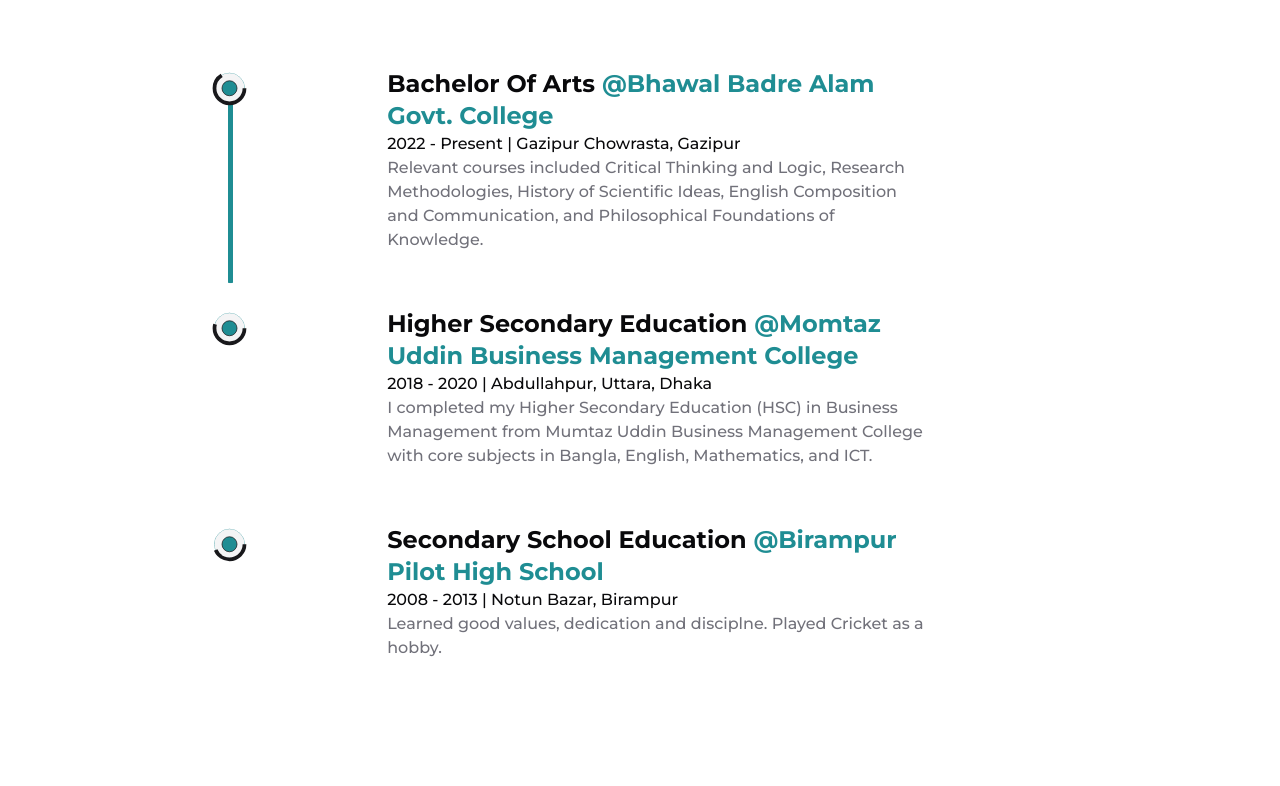
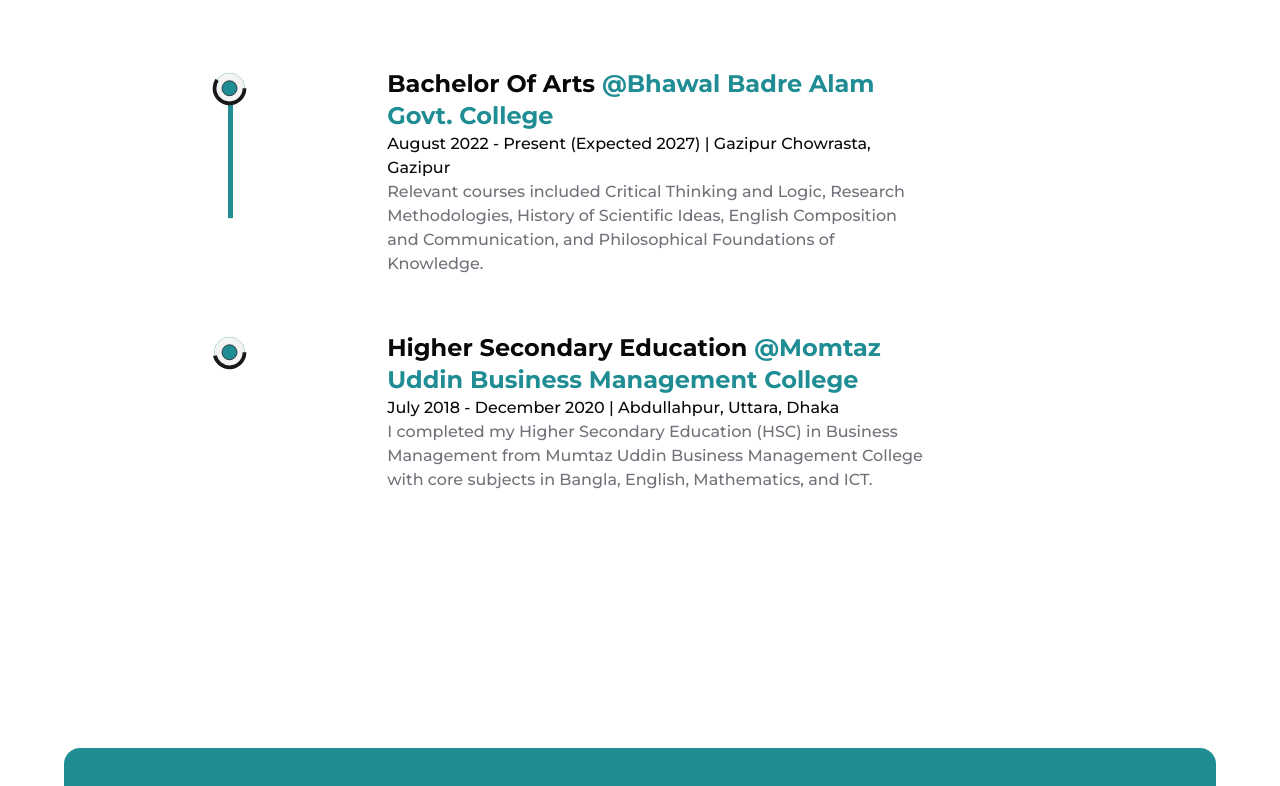
Before and after one commit to kader009/modern-portfolio, a Next.js app: page /about in a window 1280 px wide. Shown: the part 2400-3186 px from the top of the page. Built offline with nearby package versions, Linux system fonts and the light colour scheme.

Commit message:
eudcation data update

```diff
--- a/src/data/education.ts
+++ b/src/data/education.ts
@@ -7,7 +7,7 @@
       name: "Bhawal Badre Alam Govt. College",
       href: "https://bbagc.edu.bd/",
     },
-    date: "2022 - Present",
+    date: "August 2022 - Present (Expected 2027)",
     location: "Gazipur Chowrasta, Gazipur",
     description:
       "Relevant courses included Critical Thinking and Logic, Research Methodologies, History of Scientific Ideas, English Composition and Communication, and Philosophical Foundations of Knowledge.",
@@ -18,20 +18,9 @@
       name: "Momtaz Uddin Business Management College",
       href: "https://www.facebook.com/mbmc.edu.bd",
     },
-    date: "2018 - 2020",
+    date: "July 2018 - December 2020",
     location: "Abdullahpur, Uttara, Dhaka",
     description:
       "I completed my Higher Secondary Education (HSC) in Business Management from Mumtaz Uddin Business Management College with core subjects in Bangla, English, Mathematics, and ICT.",
   },
-  {
-    title: "Secondary School Education",
-    organisation: {
-      name: "Birampur Pilot High School",
-      href: "Birampur Pilot High School",
-    },
-    date: "2008 - 2013",
-    location: "Notun Bazar, Birampur",
-    description:
-      "Learned good values, dedication and disciplne. Played Cricket as a hobby.",
-  },
 ];
--- a/src/layout/footer.tsx
+++ b/src/layout/footer.tsx
@@ -18,7 +18,7 @@
             Interested in working together?
           </h1>
 
-          <p className="mx-auto max-w-3xl text-center text-base font-semibold leading-7 text-background/90 sm:text-lg lg:text-xl">
+          <p className="mx-auto max-w-3xl text-center text-base font-semibold leading-7 sm:text-lg lg:text-xl">
             You can also reach me at: {siteMetadata.contactnumber}
           </p>
         </div>
```
